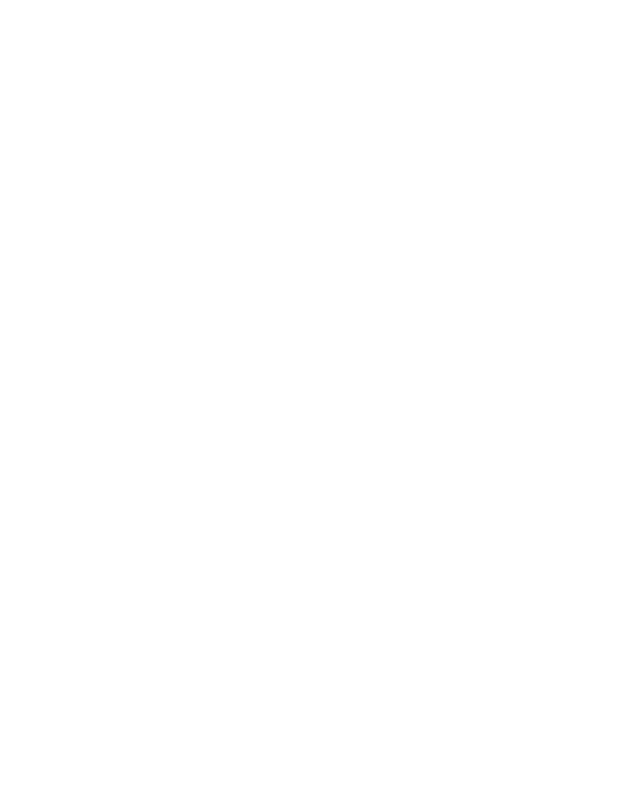
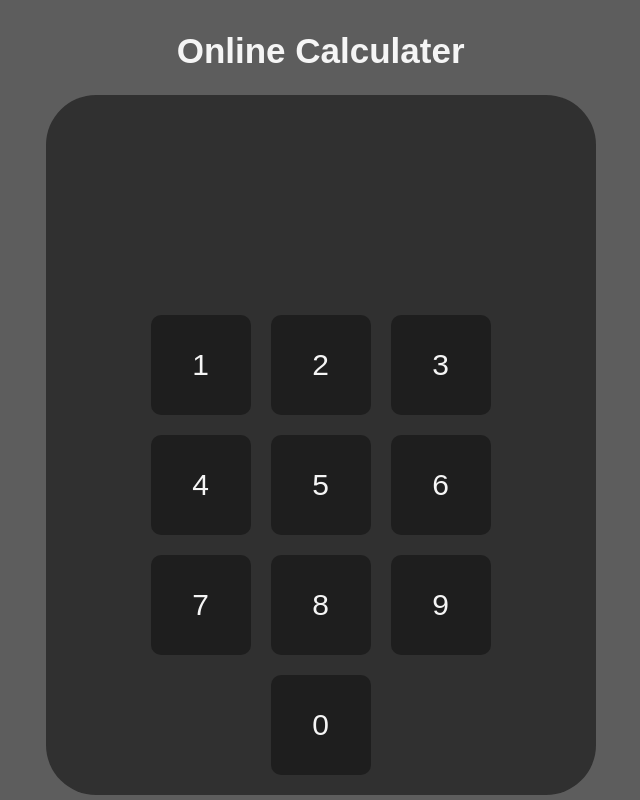
Before and after one commit to ManavGhaiCode/Calculater, a plain HTML site: page index.html in a window 1280 px wide. Shown: the whole page, without its empty margins (321-961 px from the left). Drawn offline with Linux system fonts and the light colour scheme.

Commit message:
add number pad

```diff
--- a/index.html
+++ b/index.html
@@ -6,9 +6,37 @@
     <meta name="viewport" content="width=device-width, initial-scale=1.0">
 
     <link rel="stylesheet" href="style.css">
-    <title>Well code!</title>
+    <title>Online Calculater!</title>
 </head>
 <body>
-    <main></main>
+    <header class="center">
+        <h1>Online Calculater</h1>
+    </header>
+
+    <main class="center" id="body-90">
+        <div id="calc">
+            <section id="read-out"></section>
+            <section id="number-pad">
+                <senction class="center">
+                    <button>1</button>
+                    <button>2</button>
+                    <button>3</button>
+                </senction>
+                <senction class="center">
+                    <button>4</button>
+                    <button>5</button>
+                    <button>6</button>
+                </senction>
+                <senction class="center">
+                    <button>7</button>
+                    <button>8</button>
+                    <button>9</button>
+                </senction>
+                <senction class="center">
+                    <button>0</button>
+                </senction>
+            </section>
+        </div>
+    </main>
 </body>
 </html>
--- a/style.css
+++ b/style.css
@@ -1,4 +1,88 @@
 * {
-    border: none;
+    border: 0;
+    padding: 0;
     box-sizing: border-box;
+
+    color: rgb(245, 245, 245);
 }
+
+:root {
+    font-size: 10px;
+}
+
+body {
+    display: flex;
+    flex-direction: column;
+
+    background-color: rgb(93, 93, 93);
+
+    height: 98vh;
+    width: 99vw;
+}
+
+main {
+    height: inherit;
+    width: inherit;
+}
+
+header {
+    flex: 10%;
+}
+
+h1 {
+    font-size: 3.5rem;
+    font-family: sans-serif;
+}
+
+.center {
+    display: flex;
+    justify-content: center;
+    align-items: center;
+}
+
+#body-90 {
+    flex: 90%;
+}
+
+#calc {
+    display: flex;
+
+    flex-direction: column;
+
+    height: 70rem;
+    width: 55rem;
+
+    border-radius: 5rem;
+    padding: 1rem;
+
+    background-color: rgb(48, 48, 48);
+
+    overflow: hidden;
+}
+
+#read-out {
+    flex: 20%;
+}
+
+#number-pad {
+    display: flex;
+    justify-content: center;
+    align-items: center;
+
+    flex-direction: column;
+}
+
+#number-pad button {
+    height: 10rem;
+    width: 10rem;
+
+    border-radius: 1rem;
+
+    outline: none;
+
+    margin: 1rem;
+
+    font-size: 3rem;
+
+    background-color: rgb(30, 30, 30);
+}
```
